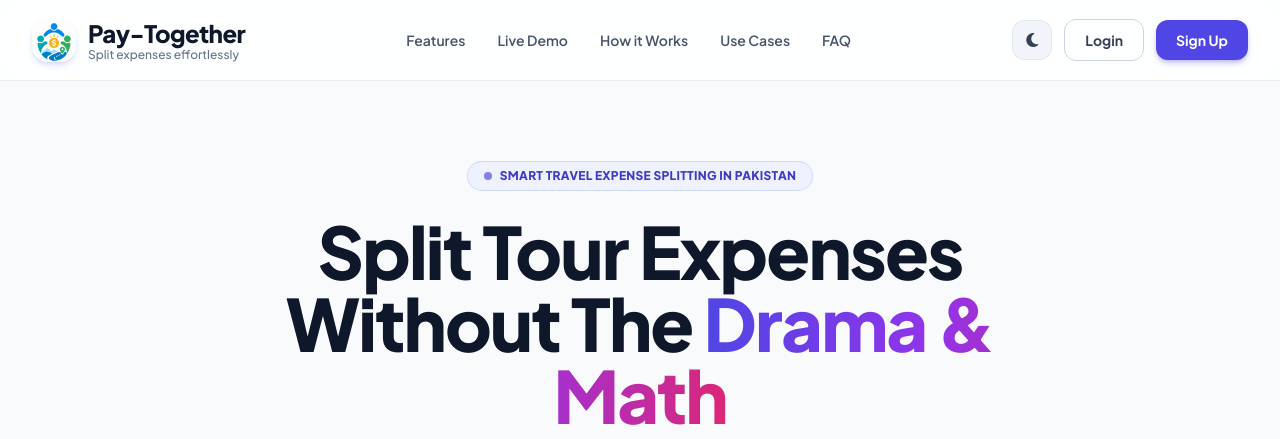
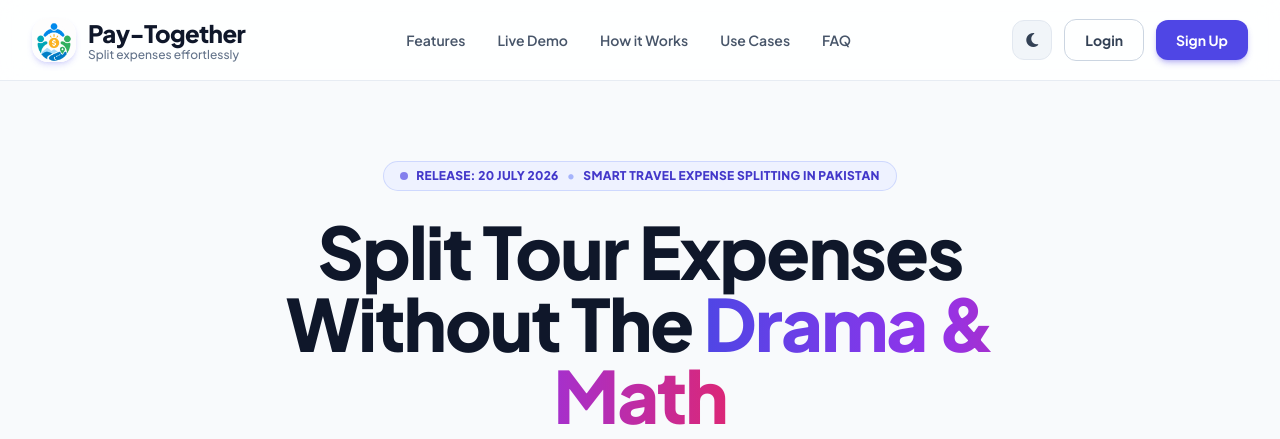
Before and after one commit to areebanaeemcode/paygother, a Django app: page / in a window 1280 px wide. Shown: the top 439 px of the page. Run offline with Django 5.2, Linux system fonts and the light colour scheme; some libraries are stand-ins or nearby versions.

Commit message:
[20 July 2026] feat(landing): add official 20 July 2026 release date badge to hero section

```diff
--- a/FYP/templates/landing.html
+++ b/FYP/templates/landing.html
@@ -114,6 +114,8 @@ Pay-Together — Smart Group Tour Expense Sharing & Settlement Platform
                 <!-- Badge -->
                 <div class="inline-flex items-center gap-2 px-4 py-1.5 rounded-full bg-indigo-50 dark:bg-indigo-950/80 border border-indigo-200/80 dark:border-indigo-800 text-indigo-700 dark:text-indigo-300 text-xs font-black tracking-wide uppercase shadow-xs mb-6">
                     <span class="flex h-2 w-2 rounded-full bg-indigo-600 animate-pulse"></span>
+                    <span>Release: 20 July 2026</span>
+                    <span class="text-indigo-300 dark:text-indigo-600">•</span>
                     <span>Smart Travel Expense Splitting in Pakistan</span>
                 </div>
 
```
